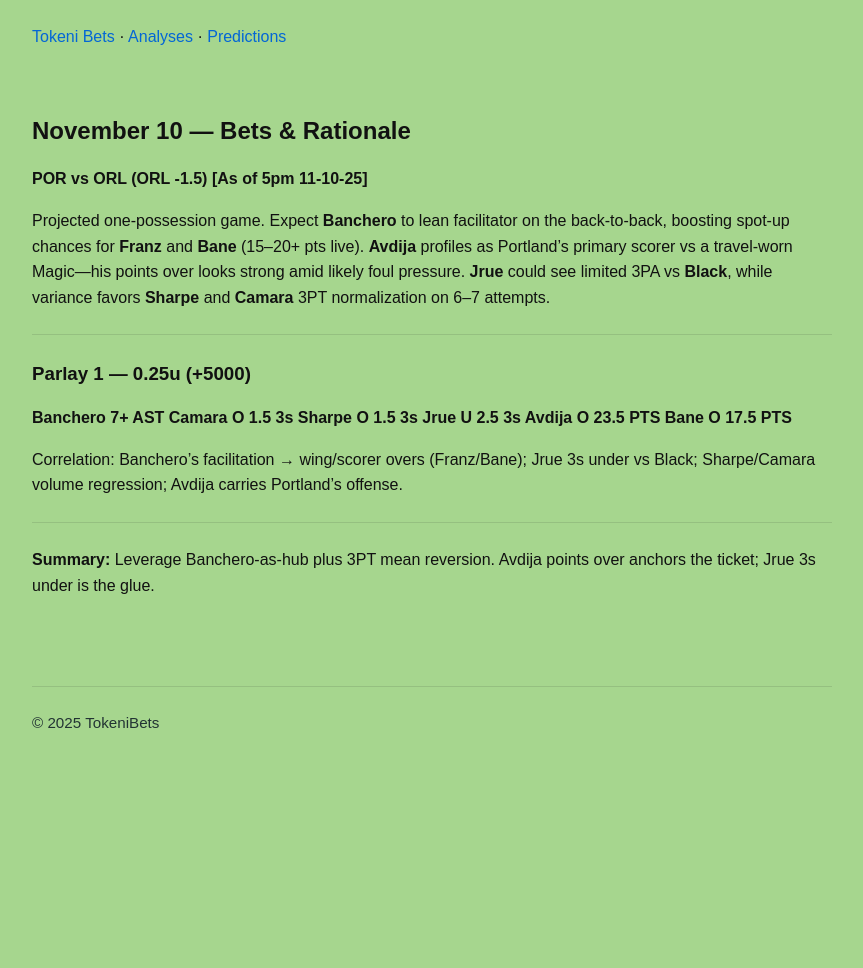
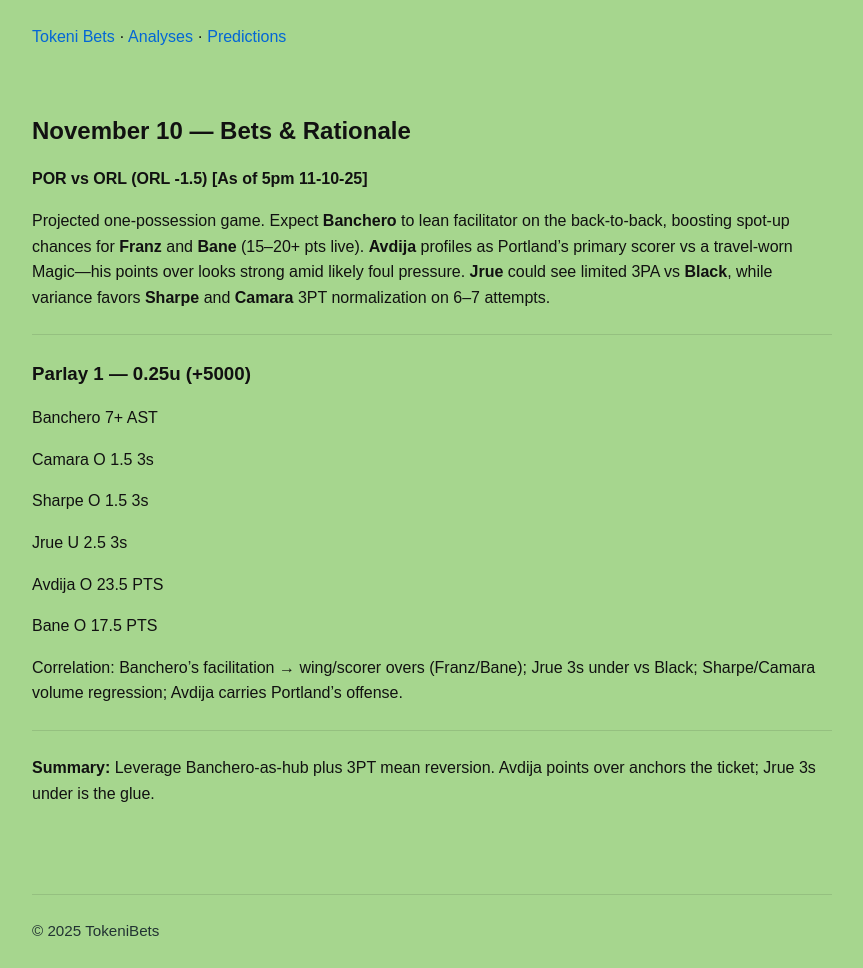
Before and after one commit to tokenibets/tokenibets.github.io, a Jekyll site: the page built from _posts/predictions/2025-11-10-predictions-POR-ORL.md, in a window 1280 px wide. Shown: the whole page, without its empty margins (208-1071 px from the left). Built offline with Jekyll 4.4.1, drawn with Linux system fonts in a browser that asks for light colours; before the commit the page ends 900 px from its top, so only the background shows below that.

```diff
--- a/_posts/predictions/2025-11-10-predictions-POR-ORL.md
+++ b/_posts/predictions/2025-11-10-predictions-POR-ORL.md
@@ -16,12 +16,17 @@ Projected one-possession game. Expect **Banchero** to lean facilitator on the ba
 
 ### Parlay 1 — 0.25u (+5000)
 
-**Banchero 7+ AST
+Banchero 7+ AST
+
 Camara O 1.5 3s
+
 Sharpe O 1.5 3s
+
 Jrue U 2.5 3s
+
 Avdija O 23.5 PTS
-Bane O 17.5 PTS**
+
+Bane O 17.5 PTS
 
 Correlation: Banchero’s facilitation → wing/scorer overs (Franz/Bane); Jrue 3s under vs Black; Sharpe/Camara volume regression; Avdija carries Portland’s offense.
 
```
